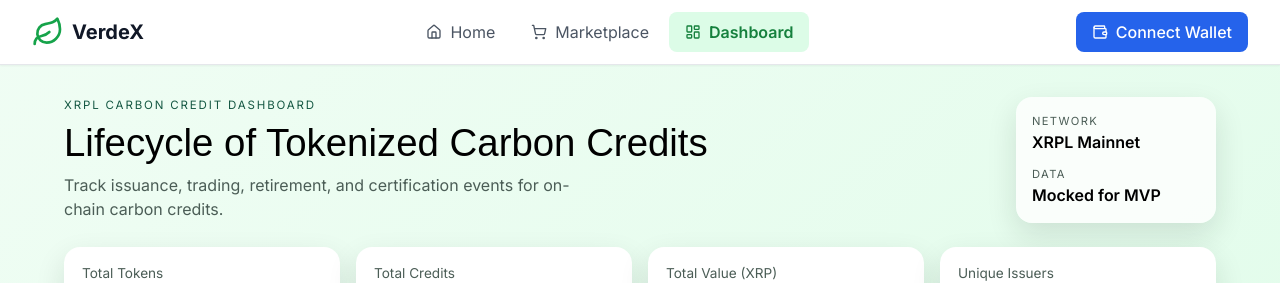
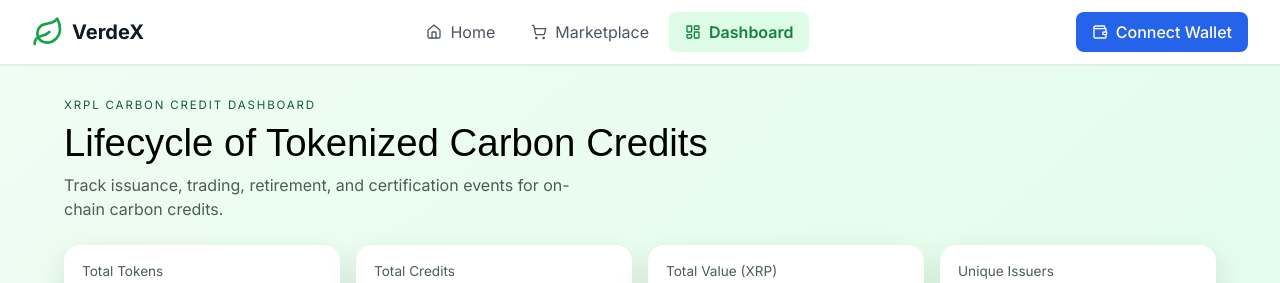
Before and after one commit to bachng0111/nusfintechsummit2026-multicultural, a Next.js app: page /dashboard in a window 1280 px wide. Shown: the top 283 px of the page. Built offline with nearby package versions, Linux system fonts and the light colour scheme; no server answers.

Commit message:
feat: Remove metadata section from dashboard header

```diff
--- a/src/components/dashboard/Header.tsx
+++ b/src/components/dashboard/Header.tsx
@@ -11,16 +11,6 @@ const Header = () => {
           on-chain carbon credits.
         </p>
       </div>
-      <div className="dashboard-header-meta">
-        <div>
-          <span className="dashboard-label">Network</span>
-          <span className="dashboard-value">XRPL Mainnet</span>
-        </div>
-        <div>
-          <span className="dashboard-label">Data</span>
-          <span className="dashboard-value">Mocked for MVP</span>
-        </div>
-      </div>
     </header>
   );
 };
```
